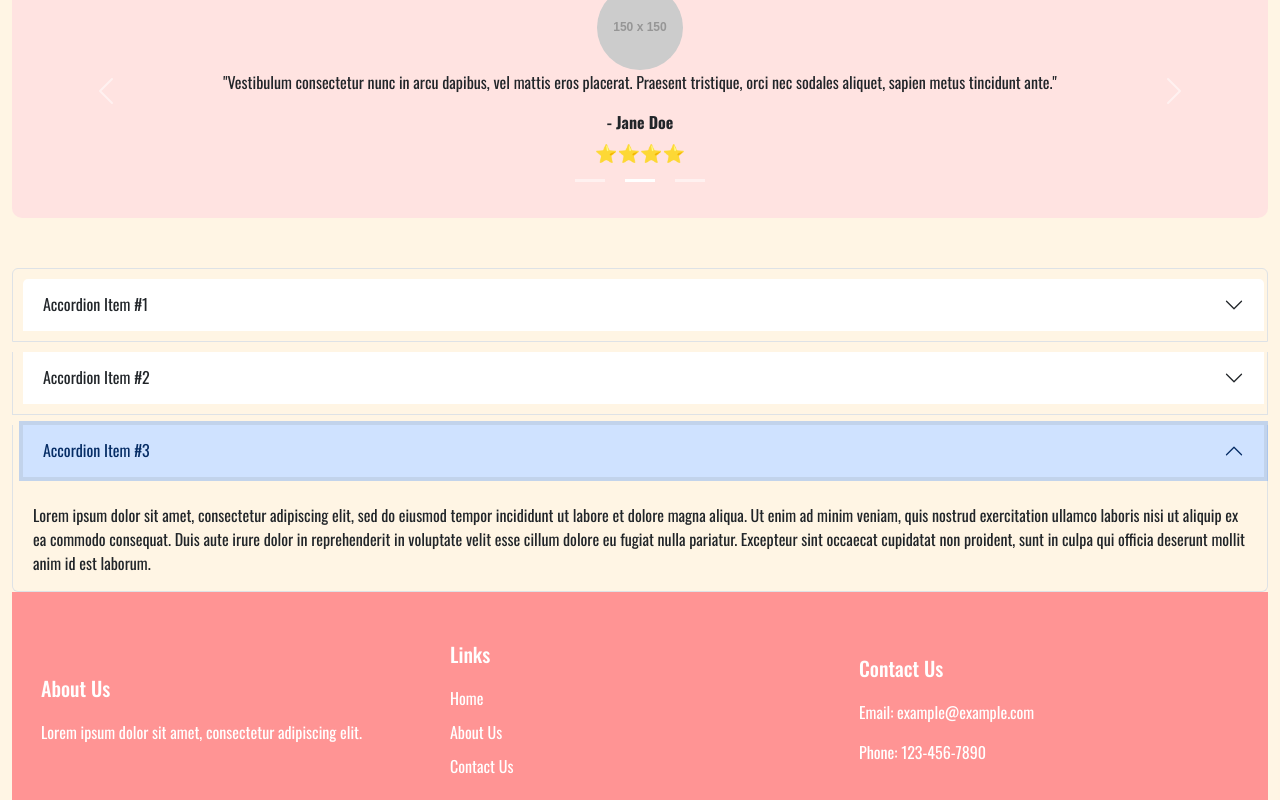
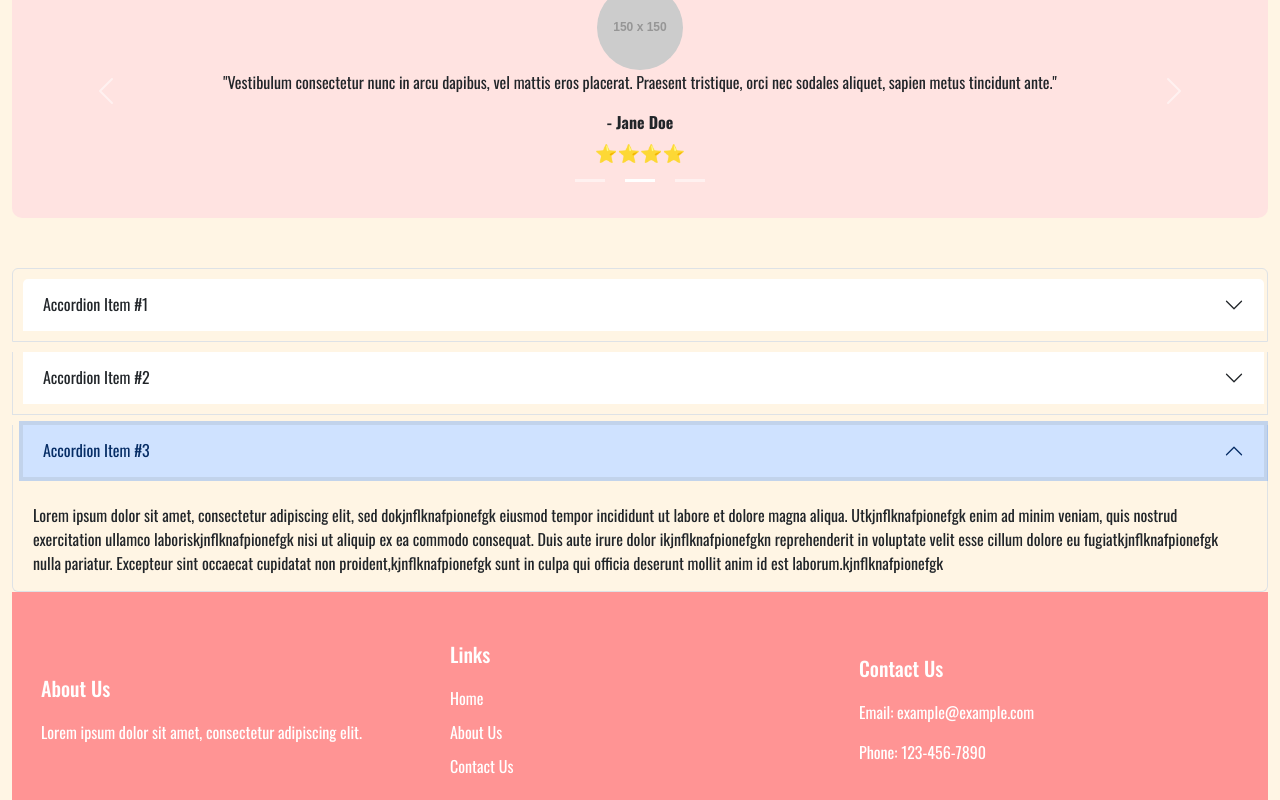
Before and after one commit to dikshantchitara/Ecommerce-React-Project-Template, a React (Create React App) app: page / in a window 1280 px wide. Both pictures are taken after a click on the button "Accordion Item #3". Shown: the part 3175-3975 px from the top of the page. Built offline with nearby package versions, Linux system fonts and the light colour scheme; no server answers; a web font is replaced by a local one.

Commit message:
Update Home.js

```diff
--- a/src/pages/Home.js
+++ b/src/pages/Home.js
@@ -204,13 +204,13 @@ const Home = () => {
           <Accordion.Item eventKey="2">
             <Accordion.Header>Accordion Item #3</Accordion.Header>
             <Accordion.Body>
-              Lorem ipsum dolor sit amet, consectetur adipiscing elit, sed do
-              eiusmod tempor incididunt ut labore et dolore magna aliqua. Ut
-              enim ad minim veniam, quis nostrud exercitation ullamco laboris
-              nisi ut aliquip ex ea commodo consequat. Duis aute irure dolor in
-              reprehenderit in voluptate velit esse cillum dolore eu fugiat
-              nulla pariatur. Excepteur sint occaecat cupidatat non proident,
-              sunt in culpa qui officia deserunt mollit anim id est laborum.
+              Lorem ipsum dolor sit amet, consectetur adipiscing elit, sed dokjnflknafpionefgk
+              eiusmod tempor incididunt ut labore et dolore magna aliqua. Utkjnflknafpionefgk
+              enim ad minim veniam, quis nostrud exercitation ullamco laboriskjnflknafpionefgk
+              nisi ut aliquip ex ea commodo consequat. Duis aute irure dolor ikjnflknafpionefgkn
+              reprehenderit in voluptate velit esse cillum dolore eu fugiatkjnflknafpionefgk
+              nulla pariatur. Excepteur sint occaecat cupidatat non proident,kjnflknafpionefgk
+              sunt in culpa qui officia deserunt mollit anim id est laborum.kjnflknafpionefgk
             </Accordion.Body>
           </Accordion.Item>
         </Accordion>
```
